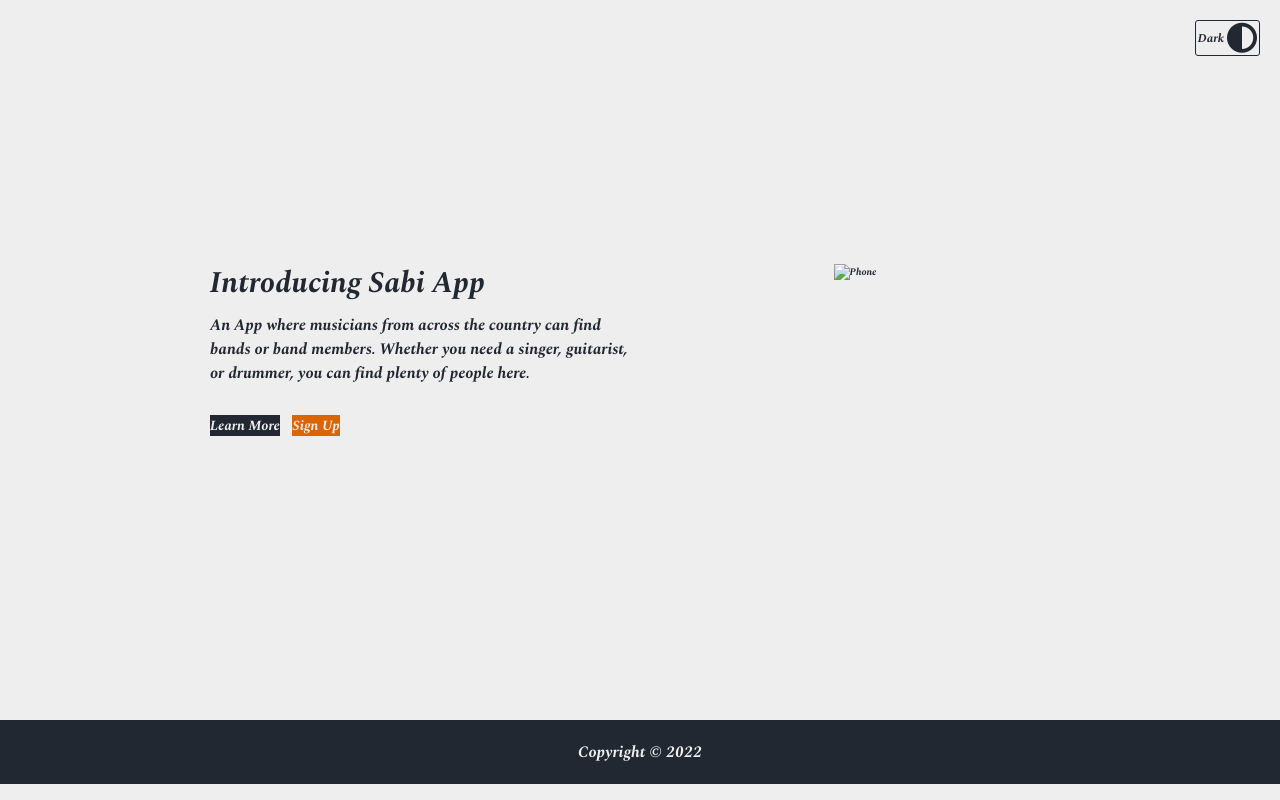
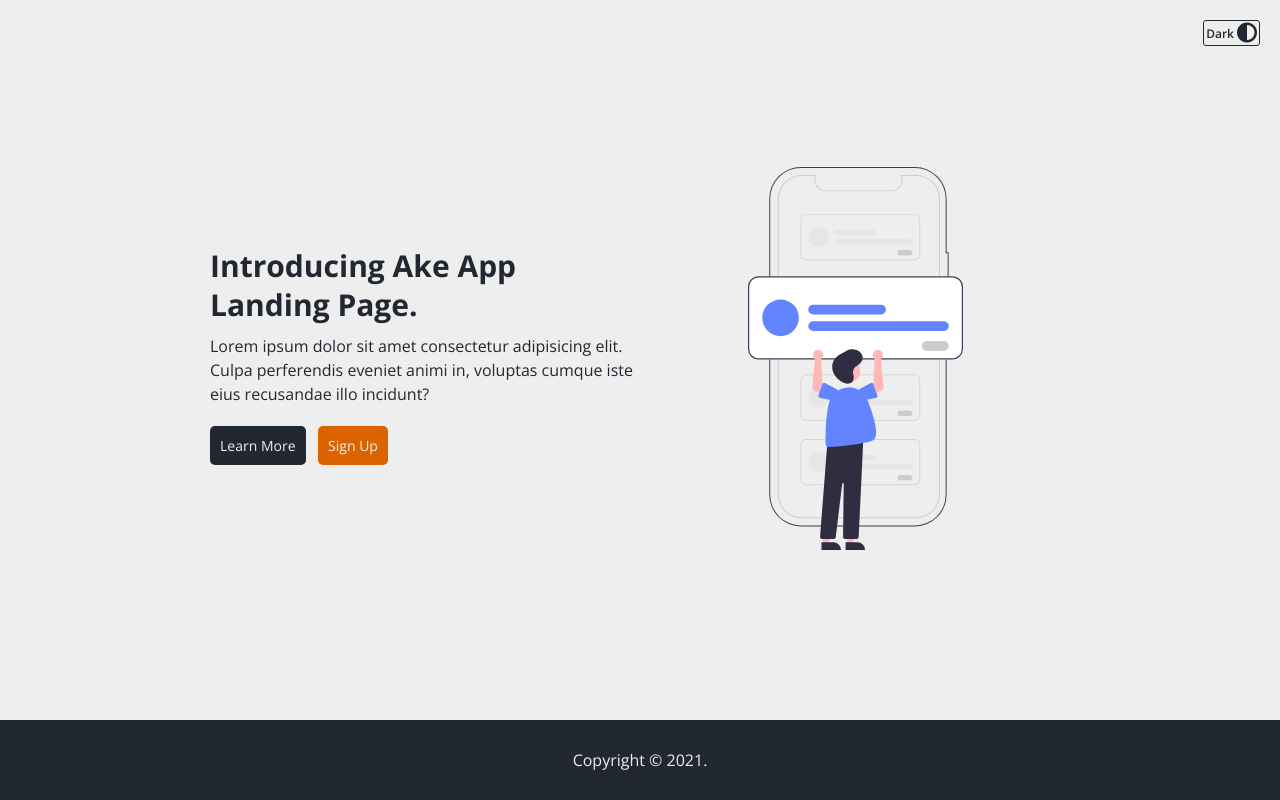
Before and after one commit to mosidrum/landing_page, a plain HTML site: page index.html in a window 1280 px wide. Drawn offline with nearby package versions, Linux system fonts and the light colour scheme.

Commit message:
wrong codes

```diff
--- a/app.js
+++ b/app.js
@@ -3,32 +3,32 @@ const toggleText = document.querySelector(".toggle-text");
 
 let darkMode = localStorage.getItem("darkMode");
 
-// set dark mode
+// Set Dark Mode
 const enableDarkMode = () => {
   document.body.classList.add("darkmode");
-    toggleText.textContent = "light";
+  toggleText.textContent = "Light";
   localStorage.setItem("darkMode", "enabled");
 };
 
-// disable dark mode
+// Disable Dark Mode
 const disableDarkMode = () => {
   document.body.classList.remove("darkMode");
   toggleText.textContent = "Dark";
   localStorage.setItem("darkMode", null);
 };
 
-// save dark mode history
+// Save DarkMode History
 if (darkMode === "enabled") {
   enableDarkMode();
 }
 
-// adding event listeners
-toggleDarkMode.addEventListener('click', () => {
-    let darkMode = localstorage.getItem("darkMode");
+// Add Event Listener
+toggleDarkMode.addEventListener("click", () => {
+  let darkMode = localStorage.getItem("darkMode");
 
   if (darkMode !== "enabled") {
-        enableDarkMode();
+    disableDarkMode();
   } else {
-        disableDarkMode();
+    enableDarkMode;
   }
 });
--- a/index.html
+++ b/index.html
@@ -1,25 +1,24 @@
 <!DOCTYPE html>
 <html lang="en">
   <head>
-    <meta charset="UTF-8">
-    <meta http-equiv="X-UA-Compatible" content="IE=edge">
-    <meta name="viewport" content="width=device-width, initial-scale=1.0">
-    <title>Document</title>
+    <meta charset="UTF-8" />
+    <meta name="viewport" content="width=device-width, initial-scale=1.0" />
+    <title>Landig_page</title>
     <script
       src="https://kit.fontawesome.com/1935d064dd.js"
       crossorigin="anonymous"
     ></script>
-    <link rel="stylesheet" href="styles.css">
+    <link rel="stylesheet" href="styles.css" />
   </head>
   <body>
     <section class="main">
       <div class="container intro">
         <div class="intro-text">
-                <h1>Introducing Sabi App</h1>
-                <p>An App where musicians from across
-                    the country can find bands or band members. Whether
-                    you need a singer, guitarist, or drummer, you can
-                    find plenty of people here.
+          <h1>Introducing Ake App Landing Page.</h1>
+          <p>
+            Lorem ipsum dolor sit amet consectetur adipisicing elit. Culpa
+            perferendis eveniet animi in, voluptas cumque iste eius recusandae
+            illo incidunt?
           </p>
           <div class="buttons">
             <a href="#" class="btn btn-primary">Learn More</a>
@@ -27,18 +26,20 @@
           </div>
         </div>
         <div class="intro-img">
-                <img src="./images/music 2.svg" alt="Phone">
+          <img src="./images/phone.svg" alt="phone" />
         </div>
       </div>
     </section>
+
     <footer>
-        <p>Copyright &copy; 2022</p>
+      <p>Copyright &copy; 2021.</p>
     </footer>
 
     <span class="toggle-darkmode">
       <span class="toggle-text">Dark</span>
       <i class="fas fa-adjust"></i>
     </span>
+
     <script src="app.js"></script>
   </body>
 </html>
--- a/styles.css
+++ b/styles.css
@@ -1,4 +1,4 @@
-@import url('https://fonts.googleapis.com/css2?family=Josefin+Sans:wght@200;300;400;700&family=Play:wght@400;700&family=Spectral:ital,wght@1,700;1,800&display=swap');
+@import url("https://fonts.googleapis.com/css2?family=Open+Sans:wght@300;400;600;700&display=swap");
 
 /* :root {
   --white: #fff;
@@ -11,32 +11,36 @@
   --dark-grey: #222831;
 } */
 
-*{
+* {
+  margin: 0;
   padding: 0;
-    margin: 0;
   box-sizing: border-box;
 }
-html{
+
+html {
   font-size: 10px;
 }
-body{
-    font-family: 'Spectral';
-    background: var(--background);
-    color: var(--foreground);
+
+body {
+  font-family: "Open Sans", sans-serif;
 }
-p{
+
+p {
   font-size: 1.6rem;
   line-height: 1.5;
 }
-img{
-    width: 40%;
+
+img {
+  width: 50%;
 }
-.container{
+
+.container {
   max-width: 900px;
   margin: 0 auto;
   padding: 0 20px;
 }
 
+/* Start Here */
 :root {
   --color-light: #eee;
   --color-dark: #222831;
@@ -54,17 +58,25 @@ img{
   --background: var(--color-dark);
   --foreground: var(--color-light);
 }
-section.main{
+
+body {
+  background: var(--background);
+  color: var(--foreground);
+}
+
+section.main {
   width: 100%;
   height: 90vh;
   display: flex;
   justify-content: center;
   align-items: center;
 }
-.intro{
+
+.intro {
   display: grid;
   grid-template-columns: repeat(auto-fit, minmax(15rem, 1fr));
 }
+
 .intro-text {
   display: flex;
   flex-direction: column;
@@ -74,49 +86,59 @@ section.main{
 .intro-text > * {
   margin-bottom: 1rem;
 }
-h1{
+
+h1 {
   font-size: 3rem;
   line-height: 1.3;
 }
-.buttons{
+
+.buttons {
   margin: 2rem 0;
 }
+
 .btn {
   font-size: 1.4rem;
   text-decoration: none;
-    border: 5px;
+  border-radius: 5px;
+  padding: 1rem;
 }
-.btn:first-child{
+
+.btn:first-child {
   margin-right: 1rem;
 }
-.btn-primary{
+
+.btn-primary {
   background: var(--foreground);
   color: var(--background);
 }
-.btn-orange{
+.btn-orange {
   background: var(--color-orange);
   color: var(--color-light);
 }
-.intro-img{
+
+.intro-img {
   text-align: center;
 }
-.intro-img img{
+
+.intro-img img {
   width: 50%;
 }
-footer{
+
+footer {
   width: 100%;
-    height: 8vh;
+  height: 10vh;
   background: var(--foreground);
   color: var(--background);
   display: flex;
   justify-content: center;
   align-items: center;
 }
-.toggle-darkmode{
+
+.toggle-darkmode {
   position: absolute;
   top: 2rem;
   right: 2rem;
-    font-size: 3rem;
+  font-size: 2rem;
   border: 1px solid var(--foreground);
   border-radius: 3px;
   padding: 2px;
@@ -124,7 +146,8 @@ footer{
   align-items: center;
   cursor: pointer;
 }
-.toggle-text{
+
+.toggle-text {
   font-size: 1.2rem;
   font-weight: 600;
   margin-right: 3px;
```
Lines whose indentation alone changed are shown as unchanged.
